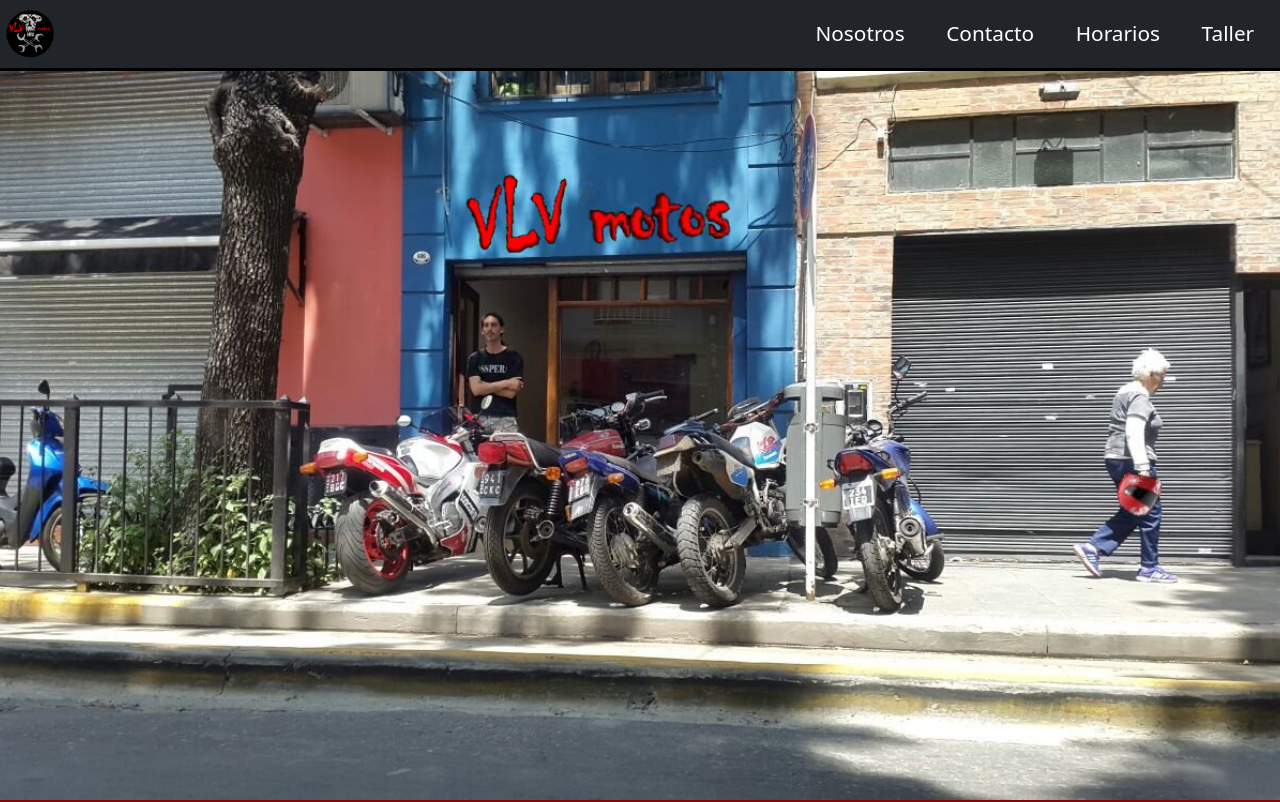
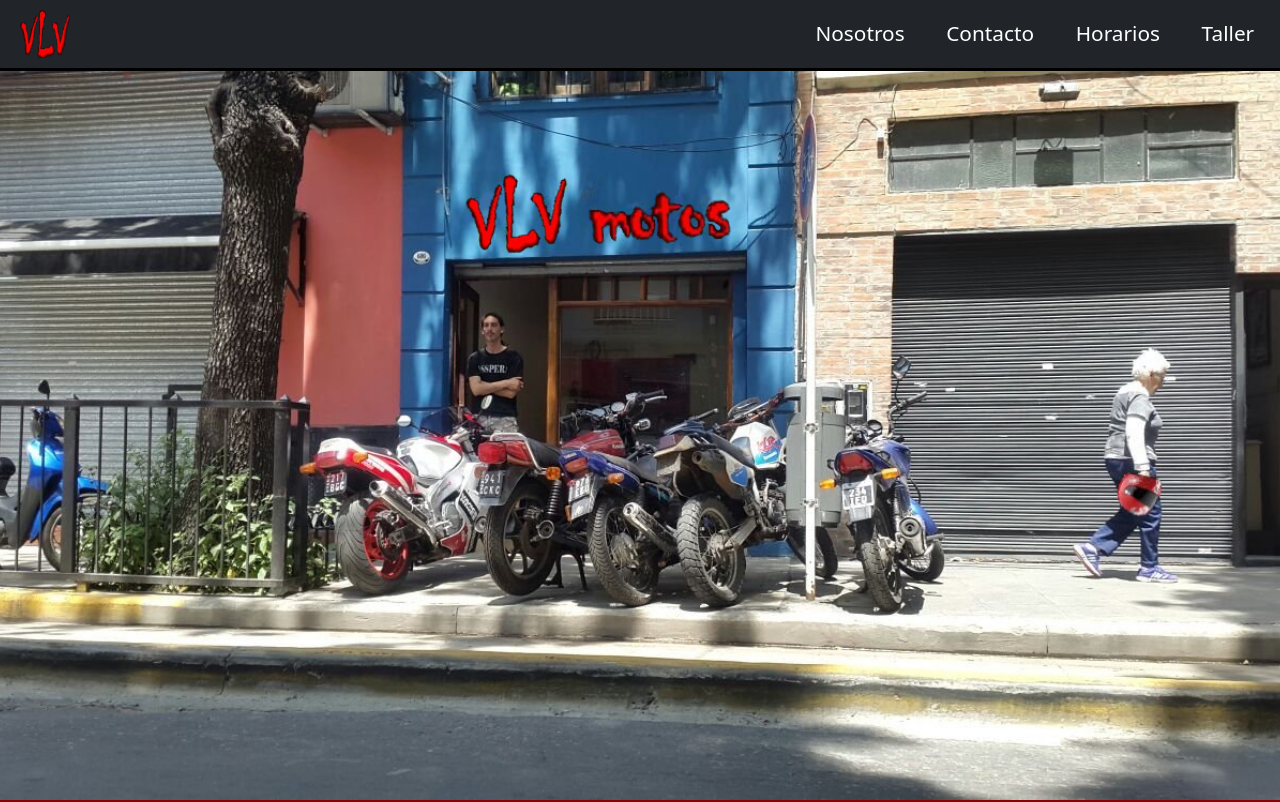
Before and after one commit to FacuBritez/VLV-Motos-Angular, an Angular app: page / in a window 1280 px wide. Shown: the top 802 px of the page. Built offline with nearby package versions, Linux system fonts and the light colour scheme.

Commit message:
Cambiando logo de header y favicon.ico

```diff
--- a/src/app/components/header/header.component.css
+++ b/src/app/components/header/header.component.css
@@ -30,6 +30,7 @@
 .logo {
     letter-spacing: 15px;
     font-size: 1.3em;
+    margin-left: 15px;
   }
 
   img {
--- a/src/app/components/header/header.component.html
+++ b/src/app/components/header/header.component.html
@@ -1,6 +1,6 @@
 <header class="header">
     <div class="logo-nav-container">
-        <a href="#" class="logo"><img src="../../../assets/logo png.png"></a>
+        <a href="#" class="logo"><img src="../../../assets/logo.png"></a>
         <span class="menu-icon">Ver menú</span>
         <nav class="navigation">
             <ul>
--- a/src/index.html
+++ b/src/index.html
@@ -2,7 +2,7 @@
 <html lang="en">
 <head>
   <meta charset="utf-8">
-  <title>VLVMotos</title>
+  <title>VLV Motos</title>
   <base href="/">
   <meta name="viewport" content="width=device-width, initial-scale=1">
   <link rel="icon" type="image/x-icon" href="favicon.ico">
```
Also changed, not shown: src/assets/logo.png (added), 1 other file (tests, documents, lock files or other folders).
